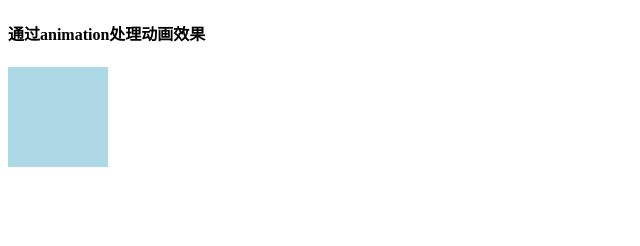
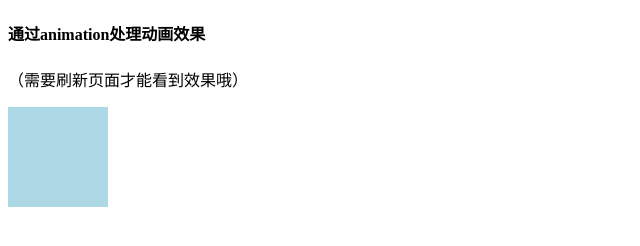
Before and after one commit to tracylyx/study-front-end, a plain HTML site: page css/animation/animation.html in a window 1280 px wide. Shown: the whole page, without its empty margins (0-640 px from the left). Drawn offline with Linux system fonts and the light colour scheme.

Commit message:
feat(animation): add tip

```diff
--- a/css/animation/animation.html
+++ b/css/animation/animation.html
@@ -25,6 +25,7 @@
 </head>
 <body>
     <h4>通过animation处理动画效果</h4>
+    <p>（需要刷新页面才能看到效果哦）</p>
     <div class="box"></div>
 </body>
 </html>
```
